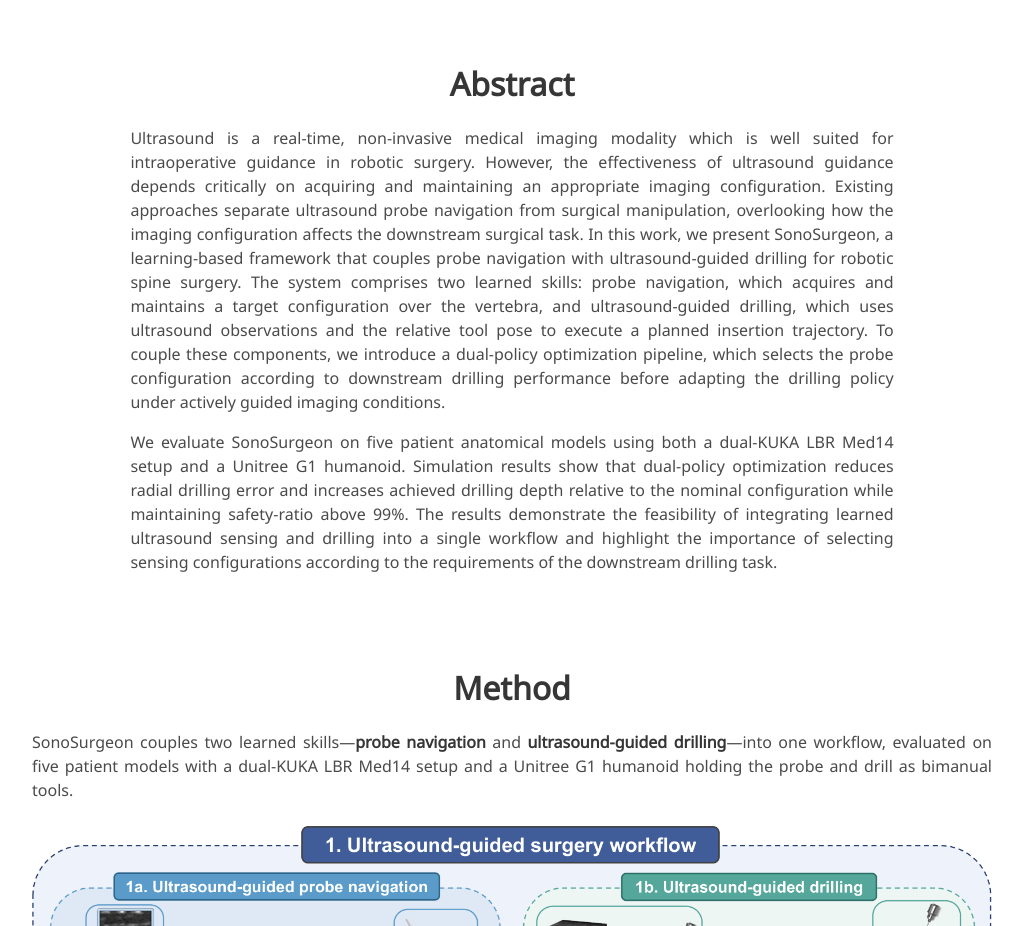
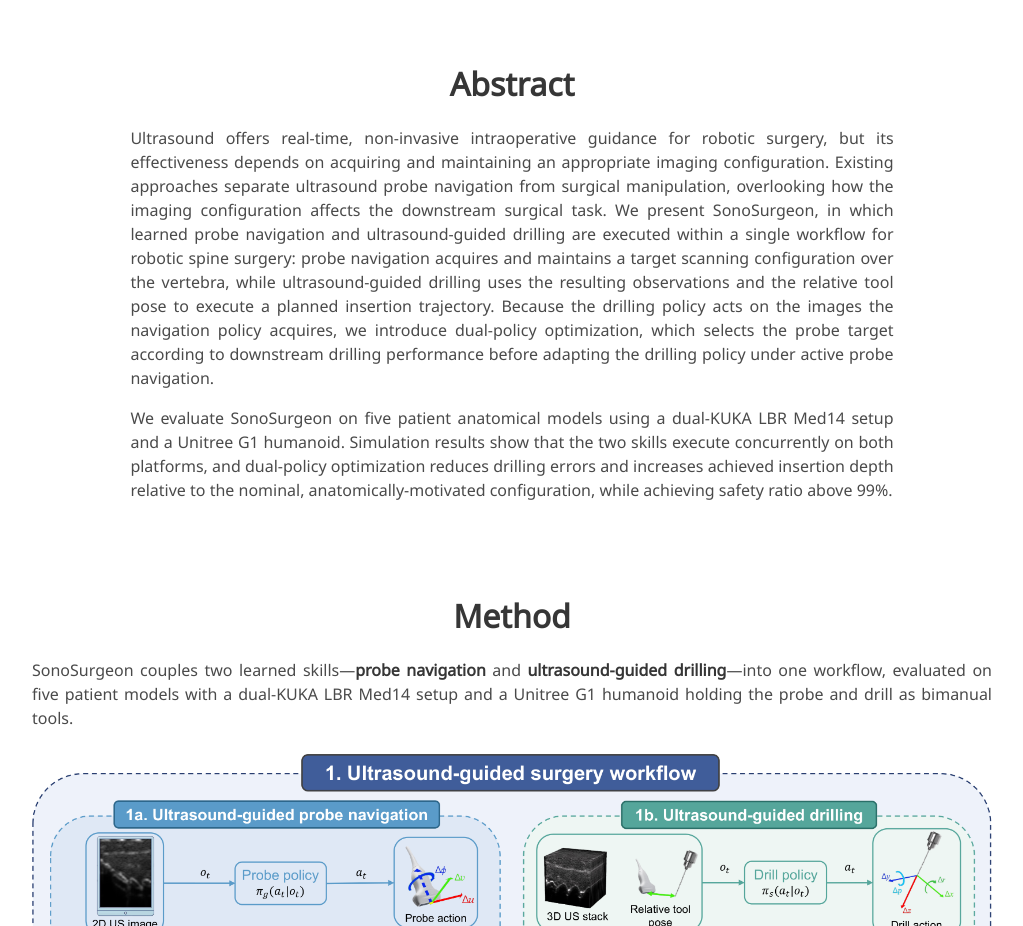
Before and after one commit to SonoSurgeon/sonosurgeon.github.io, a plain HTML site: page index.html in a window 1280 px wide. Shown: the part 1380-2306 px from the top of the page, without its empty margins (128-1151 px from the left). Drawn offline with nearby package versions, Linux system fonts and the light colour scheme; some icons are missing; a web font is replaced by a local one.

Commit message:
updates abstract

```diff
--- a/index.html
+++ b/index.html
@@ -129,10 +129,10 @@
         <h2 class="title is-3">Abstract</h2>
         <div class="content has-text-justified">
           <p>
-            Ultrasound is a real-time, non-invasive medical imaging modality which is well suited for intraoperative guidance in robotic surgery. However, the effectiveness of ultrasound guidance depends critically on acquiring and maintaining an appropriate imaging configuration. Existing approaches separate ultrasound probe navigation from surgical manipulation, overlooking how the imaging configuration affects the downstream surgical task. In this work, we present SonoSurgeon, a learning-based framework that couples probe navigation with ultrasound-guided drilling for robotic spine surgery. The system comprises two learned skills: probe navigation, which acquires and maintains a target configuration over the vertebra, and ultrasound-guided drilling, which uses ultrasound observations and the relative tool pose to execute a planned insertion trajectory. To couple these components, we introduce a dual-policy optimization pipeline, which selects the probe configuration according to downstream drilling performance before adapting the drilling policy under actively guided imaging conditions.
+            Ultrasound offers real-time, non-invasive intraoperative guidance for robotic surgery, but its effectiveness depends on acquiring and maintaining an appropriate imaging configuration. Existing approaches separate ultrasound probe navigation from surgical manipulation, overlooking how the imaging configuration affects the downstream surgical task. We present SonoSurgeon, in which learned probe navigation and ultrasound-guided drilling are executed within a single workflow for robotic spine surgery: probe navigation acquires and maintains a target scanning configuration over the vertebra, while ultrasound-guided drilling uses the resulting observations and the relative tool pose to execute a planned insertion trajectory. Because the drilling policy acts on the images the navigation policy acquires, we introduce dual-policy optimization, which selects the probe target according to downstream drilling performance before adapting the drilling policy under active probe navigation.
           </p>
           <p>
-            We evaluate SonoSurgeon on five patient anatomical models using both a dual-KUKA LBR Med14 setup and a Unitree G1 humanoid. Simulation results show that dual-policy optimization reduces radial drilling error and increases achieved drilling depth relative to the nominal configuration while maintaining safety-ratio above 99%. The results demonstrate the feasibility of integrating learned ultrasound sensing and drilling into a single workflow and highlight the importance of selecting sensing configurations according to the requirements of the downstream drilling task.
+            We evaluate SonoSurgeon on five patient anatomical models using a dual-KUKA LBR Med14 setup and a Unitree G1 humanoid. Simulation results show that the two skills execute concurrently on both platforms, and dual-policy optimization reduces drilling errors and increases achieved insertion depth relative to the nominal, anatomically-motivated configuration, while achieving safety ratio above 99%.
           </p>
         </div>
       </div>
```
